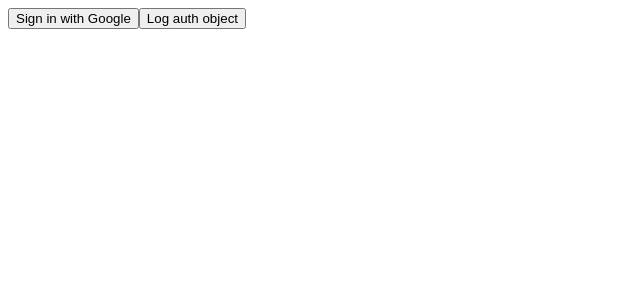
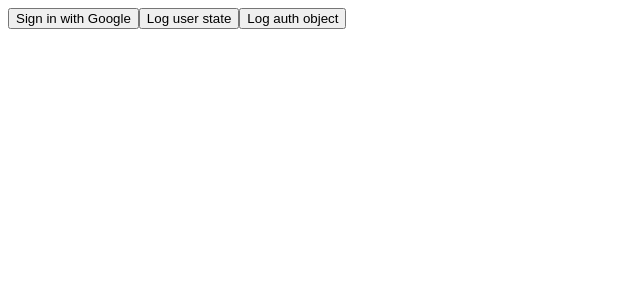
Before and after one commit to sa-myan/chat-room, a React (Create React App) app: page / in a window 1280 px wide. Shown: the top 300 px of the page, without its empty margins (0-640 px from the left). Built offline with nearby package versions, Linux system fonts and the light colour scheme; no server answers.

Commit message:
break down components into separate files and fix bugs

```diff
--- a/src/App.js
+++ b/src/App.js
@@ -1,16 +1,12 @@
 import ChatRoom from "./components/ChatRoom";
+import SignIn from "./components/SignIn";
 
 // firebase sdk
 import { initializeApp } from "firebase/app";
-import {
-  getAuth,
-  GoogleAuthProvider,
-  signInWithPopup,
-  signOut,
-} from "firebase/auth";
+import { getAuth } from "firebase/auth";
 
 // hooks
-import { useState } from "react";
+import {  useState } from "react";
 
 // initialize a project
 const firebaseApp = initializeApp({
@@ -22,45 +18,25 @@ const firebaseApp = initializeApp({
   appId: "1:458111258571:web:4b7832781136cce37b704e",
 });
 
-const auth = getAuth(firebaseApp);
 
 function App() {
-
-  const [user, setUser] = useState(auth.currentUser)
+  const auth = getAuth(firebaseApp);
+  const [user, setUser] = useState();
+  auth.onAuthStateChanged(()=> setUser(auth.currentUser))
 
   return (
     <div className="App">
-      {user === null ? <SignIn user={user} setUser={setUser} /> : <SignOut user={user} setUser={setUser}/>}
+      {!user ? (
+        <SignIn user={user} setUser={setUser} auth={auth} />
+      ) : (
+        <ChatRoom user={user} setUser={setUser} auth={auth}/>
+      )}
+      <button onClick={() => console.log(user)}>Log user state</button>
       <button onClick={() => console.log(auth)}>Log auth object</button>
     </div>
   );
 }
 
-const SignIn = ({user, setUser}) => {
-  const signInWithGoogle = () => {
-    const provider = new GoogleAuthProvider();
-    signInWithPopup(auth, provider)
-    .then((result) => {
-      setUser(auth.currentUser)
-    //   // const credential = GoogleAuthProvider.credentialFromResult(result);
-    //   // const token = credential.accessToken;
-    //   // const user = result.user;
-    //   // const info = getAdditionalUserInfo(result);
-    })
-    // .catch((error) => {
-    //   // const errorCode = error.errorCode
-    //   // const errorMessage = error.message
-    //   // const email = error.customData.email
-    //   // const credential = GoogleAuthProvider.credentialFromError(error)
-    // });
-  };
-  return <button onClick={signInWithGoogle}>Sign in with Google</button>;
-};
 
-const SignOut = ({user, setUser}) => {
-  // signOut is a promise that works like signInWithPopup
-  // I did not write any resolving or rejecting logic for simplicity
-  return <button onClick={() => signOut(auth).then(()=> setUser(auth.currentUser))}>SignOut</button>;
-};
 
 export default App;
--- a/src/components/ChatRoom.js
+++ b/src/components/ChatRoom.js
@@ -1,6 +1,9 @@
-const ChatRoom = () => {
+import SignOut from "./SignOut";
+
+
+const ChatRoom = ({user, setUser, auth}) => {
     return (
-        <h1>Chat Room</h1>
+        <SignOut user={user} setUser={setUser} auth={auth} />
     )
 }
 
--- /dev/null
+++ b/src/components/SignIn.js
@@ -0,0 +1,25 @@
+import { signInWithPopup, GoogleAuthProvider } from "firebase/auth";
+
+const SignIn = ({user, setUser, auth}) => {
+    const signInWithGoogle = () => {
+      const provider = new GoogleAuthProvider();
+      signInWithPopup(auth, provider)
+      .then((result) => {
+        setUser(auth.currentUser)
+      //   // const credential = GoogleAuthProvider.credentialFromResult(result);
+      //   // const token = credential.accessToken;
+      //   // const user = result.user;
+      //   // const info = getAdditionalUserInfo(result);
+      })
+      .catch((error) => {
+        // alert("Sign in failed!")
+      //   // const errorCode = error.errorCode
+      //   // const errorMessage = error.message
+      //   // const email = error.customData.email
+      //   // const credential = GoogleAuthProvider.credentialFromError(error)
+       });
+    };
+    return <button onClick={signInWithGoogle}>Sign in with Google</button>;
+  };
+
+  export default SignIn
--- /dev/null
+++ b/src/components/SignOut.js
@@ -0,0 +1,13 @@
+import { signOut } from "firebase/auth";
+
+const SignOut = ({ user, setUser, auth }) => {
+    // signOut is a promise that works like signInWithPopup
+    // I did not write any resolving or rejecting logic for simplicity
+    return (
+      <button onClick={() => signOut(auth).then(() => setUser(auth.currentUser))}>
+        SignOut
+      </button>
+    );
+  };
+
+  export default SignOut
```
